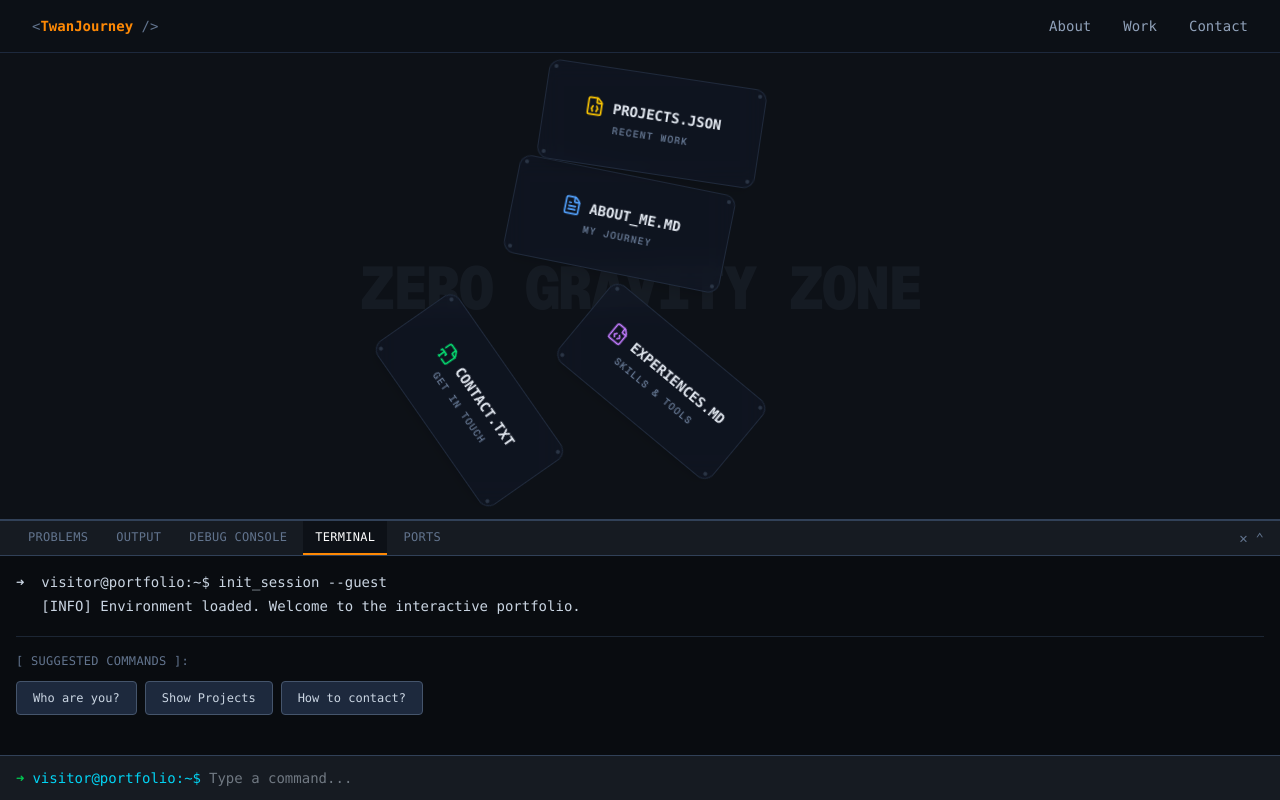
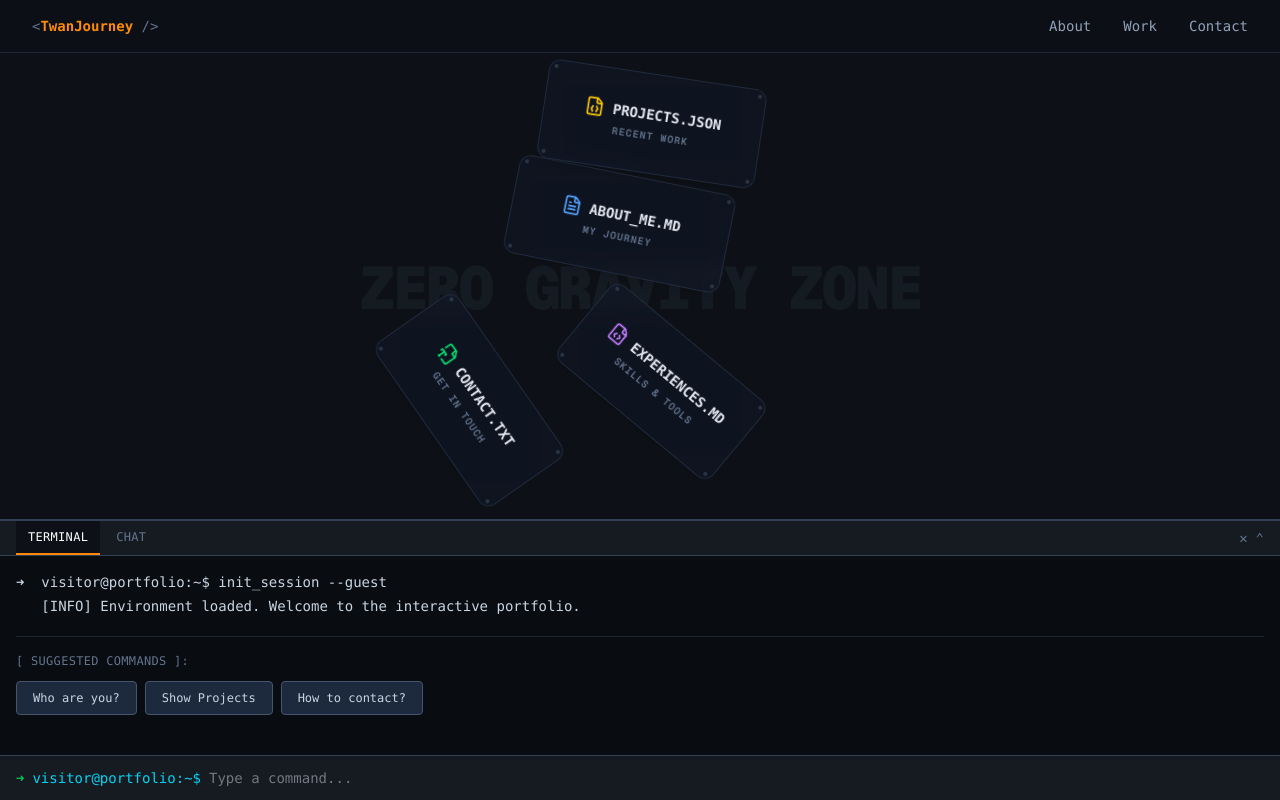
Before and after one commit to pongsaphakmw/twan-journey-portfolio, a Next.js app: page / in a window 1280 px wide. Built offline with nearby package versions, Linux system fonts and the light colour scheme.

Commit message:
feat: Update terminal tabs and add root path to valid `cd` commands.

```diff
--- a/src/components/TerminalPanel.tsx
+++ b/src/components/TerminalPanel.tsx
@@ -45,7 +45,7 @@ const TerminalPanel = () => {
         }
     };
 
-    const tabs = ['PROBLEMS', 'OUTPUT', 'DEBUG CONSOLE', 'TERMINAL', 'PORTS'];
+    const tabs = ['TERMINAL', 'CHAT'];
 
     return (
         <div className="flex flex-col h-full bg-[#0d1117] border-t border-slate-700 text-slate-300 font-mono text-sm">
--- a/src/utils/terminalCommand.ts
+++ b/src/utils/terminalCommand.ts
@@ -37,7 +37,7 @@ export const processCommand = (cmd: string): CommandResult => {
             return { output: ['Usage: cd <path> (e.g., cd /about)'] };
         }
         const path = args[0];
-        const validPaths = ['/about', '/projects', '/experiences', '/contact'];
+        const validPaths = ['/about', '/projects', '/experiences', '/contact', '/'];
 
         if (validPaths.includes(path)) {
             return {
```
